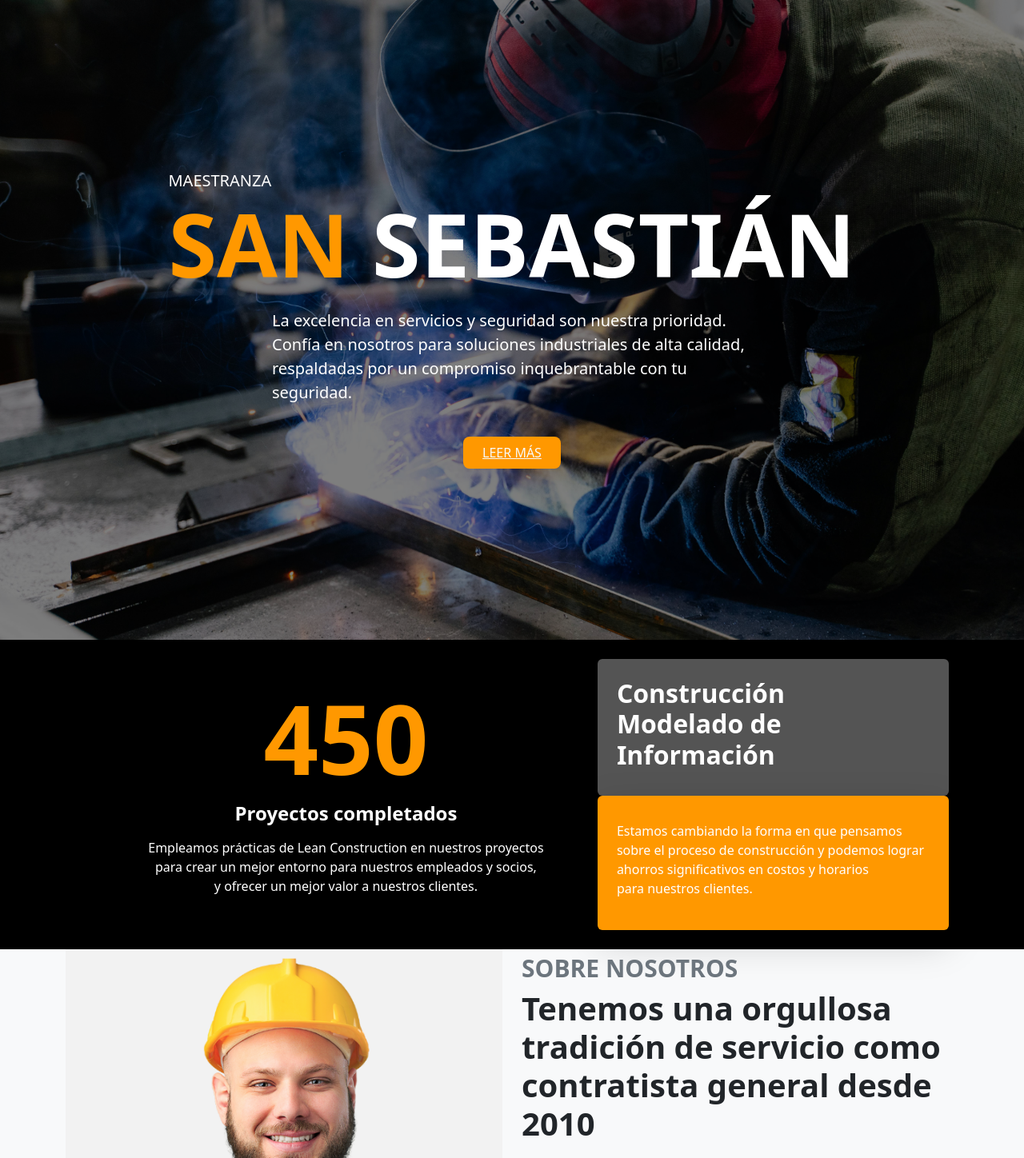
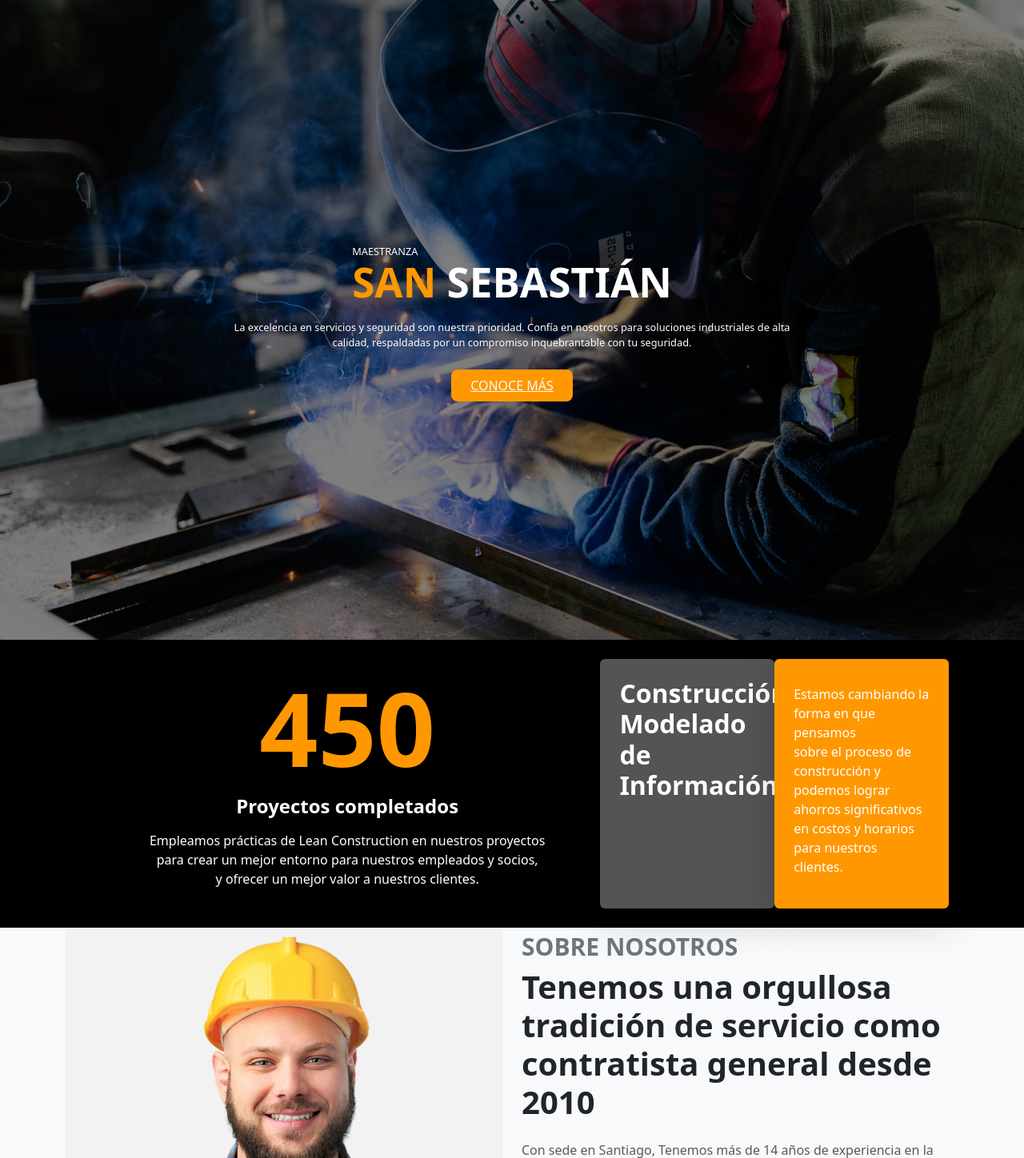
Before and after one commit to joseMunozNunez10/San_Sebastian, a Django app: page / in a window 1280 px wide. Shown: the top 1448 px of the page at 80% size. Run offline with Django 5.2, Linux system fonts and the light colour scheme; grey boxes labelled with a size stand in for pictures from a placeholder-image service; some libraries are stand-ins or nearby versions; some web fonts are replaced.

Commit message:
se completa index.html

```diff
--- a/web/static/css/style.css
+++ b/web/static/css/style.css
@@ -141,3 +141,8 @@
  .fa-ruler-combined, .fa-building, .fa-list-check{
      font-size: 2.5rem;
  }
+
+
+ .bg-footer {
+     background-color: #231f20;
+ }
--- a/web/templates/footer.html
+++ b/web/templates/footer.html
@@ -1,41 +1,35 @@
-{% extends 'base.html' %}
 {% load static %}
 
 {% block 'footer' %}
-
-<!-- Footer -->
-<footer class="bg-black text-white py-8">
-    <div class="container mx-auto px-4 flex flex-col md:flex-row items-center justify-between space-y-4 md:space-y-0">
-      <!-- Logo, nombre de la empresa y derechos reservados -->
-      <div class="flex items-center space-x-3">
-        <img aria-hidden="true" alt="Company Logo" src="{% static 'img/1.png' %}" class="h-5 w-5" style="height: 200px; width: 200px" />
-        <div>
-          <h2 class="text-lg font-semibold">Nombre de la Empresa</h2>
-          <p class="text-sm">San Sebastian © 2010 Todos los derechos reservados</p>
+<footer class="footer-bg text-center text-muted py-5 bg-footer">
+    <div class="container">
+        <div class="row">
+            <div class="col-md-4 mb-4 mb-md-0">
+                <img src="{% static 'img/1.png' %}" alt="InmobiHogar Logo" class="mb-4" style="height: 250px; width: 250px;"/>
+            </div>
+            <div class="col-md-4 mb-4 mb-md-0">
+                <h2 class="h5 font-weight-semibold text-white">MENÚ</h2>
+                <ul class="list-unstyled">
+                    <li><a href="#" class="footer-link" style="text-decoration: none; color: white;">Inicio</a></li>
+                    <li><a href="#" class="footer-link" style="text-decoration: none; color: white;">Nosotros</a></li>
+                    <li><a href="#" class="footer-link" style="text-decoration: none; color: white;">Contactos</a></li>
+                    <li><a href="#" class="footer-link" style="text-decoration: none; color: white;">Proyectos</a></li>
+                </ul>
+            </div>
+            <div class="col-md-4">
+                <h2 class="h5 font-weight-semibold text-white">CONTACTO</h2>
+                <p class="text-white">
+                    <i class="fa-solid fa-location-dot"></i> Calle 123, Santiago</p>
+                <p class="text-white">
+                    <i class="fa-solid fa-phone"></i> +569 1234 5678</p>
+                <p class="text-white">
+                    <i class="fa-solid fa-envelope"></i> contacto@sansebastian.cl
+                </p>
+            </div>
         </div>
-      </div>
-
-      <!-- Navegación de enlaces -->
-      <nav class="flex items-center space-x-4">
-        <a href="#" class="text-white hover:text-gray-400">Inicio</a>
-        <a href="#" class="text-white hover:text-gray-400">Servicios</a>
-        <a href="#" class="text-white hover:text-gray-400">Portafolio</a>
-        <a href="#" class="text-white hover:text-gray-400">Contacto</a>
-      </nav>
-
-      <!-- Redes sociales -->
-      <div class="flex items-center space-x-4">
-        <a href="#" class="text-white hover:text-gray-400">
-          <img aria-hidden="true" alt="Facebook" src="https://placehold.co/24x24?text=FB" class="h-6 w-6" />
-        </a>
-        <a href="#" class="text-white hover:text-gray-400">
-          <img aria-hidden="true" alt="Twitter" src="https://placehold.co/24x24?text=TW" class="h-6 w-6" />
-        </a>
-        <a href="#" class="text-white hover:text-gray-400">
-          <img aria-hidden="true" alt="Instagram" src="https://placehold.co/24x24?text=IG" class="h-6 w-6" />
-        </a>
-      </div>
+        <div class="text-center mt-4">
+            <p class="mb-1 text-white">© 2024 - SAN SEBASTIAN - TODOS LOS DERECHOS RESERVADOS.</p>
+        </div>
     </div>
-  </footer>
-
+</footer>
 {% endblock %}
--- a/web/templates/index.html
+++ b/web/templates/index.html
@@ -8,18 +8,19 @@
     <div class="bg-cover" style="background-image: url('{% static 'img/banner1.png' %}'); height: 100vh;">
         <div class="overlay"></div>
         <div class="d-flex flex-column justify-content-center align-items-center h-100 text-center text-white position-relative">
-            <h1 class="display-4 fw-bold mt-4 position-relative" style="font-size: 110px;">
+            <h1 class="display-4 fw-bold mt-4 position-relative" style="font-size: 4vw;">
               <div class="position-absolute w-100 text-start" style="bottom: 100%; left: 0; padding: 0; margin: 0;">
-                <h6 class="text-uppercase" style="font-size: 20px; margin: 0; padding: 0;">MAESTRANZA</h6>
+                <h6 class="text-uppercase" style="font-size: 1vw; margin: 0; padding: 0;">MAESTRANZA</h6>
               </div>
-              <span style="color: #ff9800; padding: 0;" >SAN</span> SEBASTIÁN
+              <span style="color: #ff9800; padding: 0;">SAN</span> SEBASTIÁN
             </h1>
 
-            <p class="mt-2 text-lg text-start " style="max-width: 600px; font-size: 20px;">
-              La excelencia en servicios y seguridad son nuestra prioridad. Confía en nosotros para soluciones industriales de alta calidad, respaldadas por un compromiso inquebrantable con tu seguridad.
+            <p class="mt-2 text-lg text-center container" style="max-width: 60%; font-size: 1.0vw; margin: 0 auto;">
+                La excelencia en servicios y seguridad son nuestra prioridad. Confía en nosotros para soluciones industriales de alta calidad, respaldadas por un compromiso inquebrantable con tu seguridad.
             </p>
 
-            <a href="#" class="custom-btn mt-4">LEER MÁS</a>
+
+            <a href="#" class="custom-btn mt-4">CONOCE MÁS</a>
           </div>
     </div>
     <div class="bg-450">
@@ -27,24 +28,24 @@
             <div class="d-flex flex-column flex-md-row align-items-center bg-450 p-4">
                 <div class="flex-fill text-center text-md-start mb-4 mb-md-0">
                     <div class="row">
-                        <h2 class="display-1 fw-bold text-dark text-center" style="font-size: 120px;"><span
-                                style="color: #ff9800;">450</span></h2>
+                        <h2 class="display-1 fw-bold text-dark text-center" style="font-size: 10vw;">
+                            <span style="color: #ff9800;">450</span>
+                        </h2>
                         <h3 class="h4 fw-semibold text-secondary text-white text-center">Proyectos completados</h3>
                         <p class="text-muted mt-2 text-white text-center">
-                            Empleamos prácticas de Lean Construction en nuestros proyectos <br>para crear un mejor
-                            entorno para nuestros empleados y socios, <br>y ofrecer un mejor valor a nuestros clientes.
+                            Empleamos prácticas de Lean Construction en nuestros proyectos <br>para crear un mejor entorno para nuestros empleados y socios, <br>y ofrecer un mejor valor a nuestros clientes.
                         </p>
                     </div>
-
                 </div>
-                <div class="row">
-                    <div class="bg-const p-4 rounded shadow-lg">
-                        <h4 class="h2 fw-bold text-white">Construcción <br> Modelado de <br>Información</h4>
+                <div class="row d-flex flex-wrap justify-content-center">
+                    <div class="col-12 col-md-6 bg-const p-4 rounded shadow-lg mb-4 mb-md-0">
+                        <h4 class="h2 fw-bold text-white text-center text-md-start">
+                            Construcción <br> Modelado de <br>Información
+                        </h4>
                     </div>
-                    <div class=" bg-const-text p-4 rounded shadow-lg">
-                        <p class="text-muted mt-2 text-white">
-                            Estamos cambiando la forma en que pensamos <br>sobre el proceso de construcción y podemos
-                            lograr <br>ahorros significativos en costos y horarios <br> para nuestros clientes.
+                    <div class="col-12 col-md-6 bg-const-text p-4 rounded shadow-lg">
+                        <p class="text-muted mt-2 text-white text-center text-md-start">
+                            Estamos cambiando la forma en que pensamos <br>sobre el proceso de construcción y podemos lograr <br>ahorros significativos en costos y horarios <br>para nuestros clientes.
                         </p>
                     </div>
                 </div>
@@ -52,6 +53,7 @@
         </div>
     </div>
 </section>
+
 
 <!-- Sobre nosotros -->
 <section class="bg-light">
@@ -183,7 +185,4 @@
     </div>
 </section>
 
-
-
-
 {% endblock %}
```
